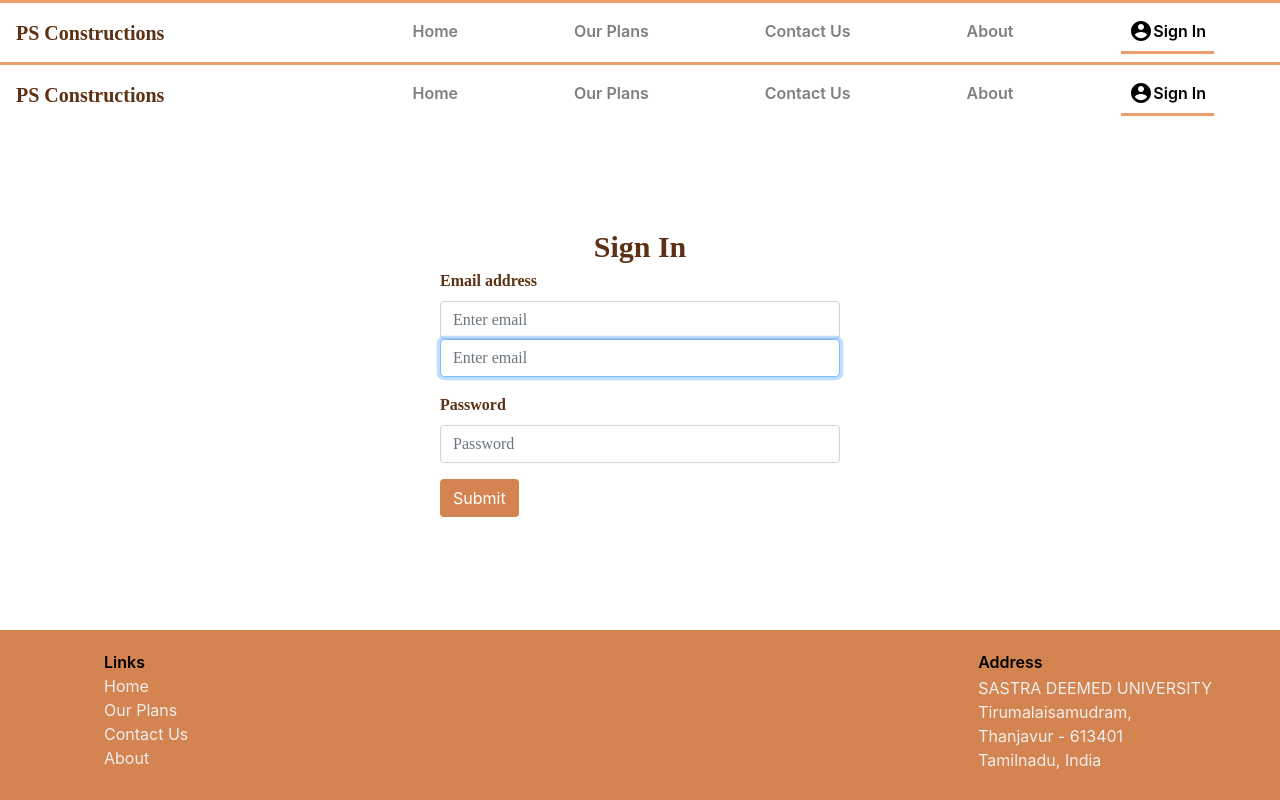
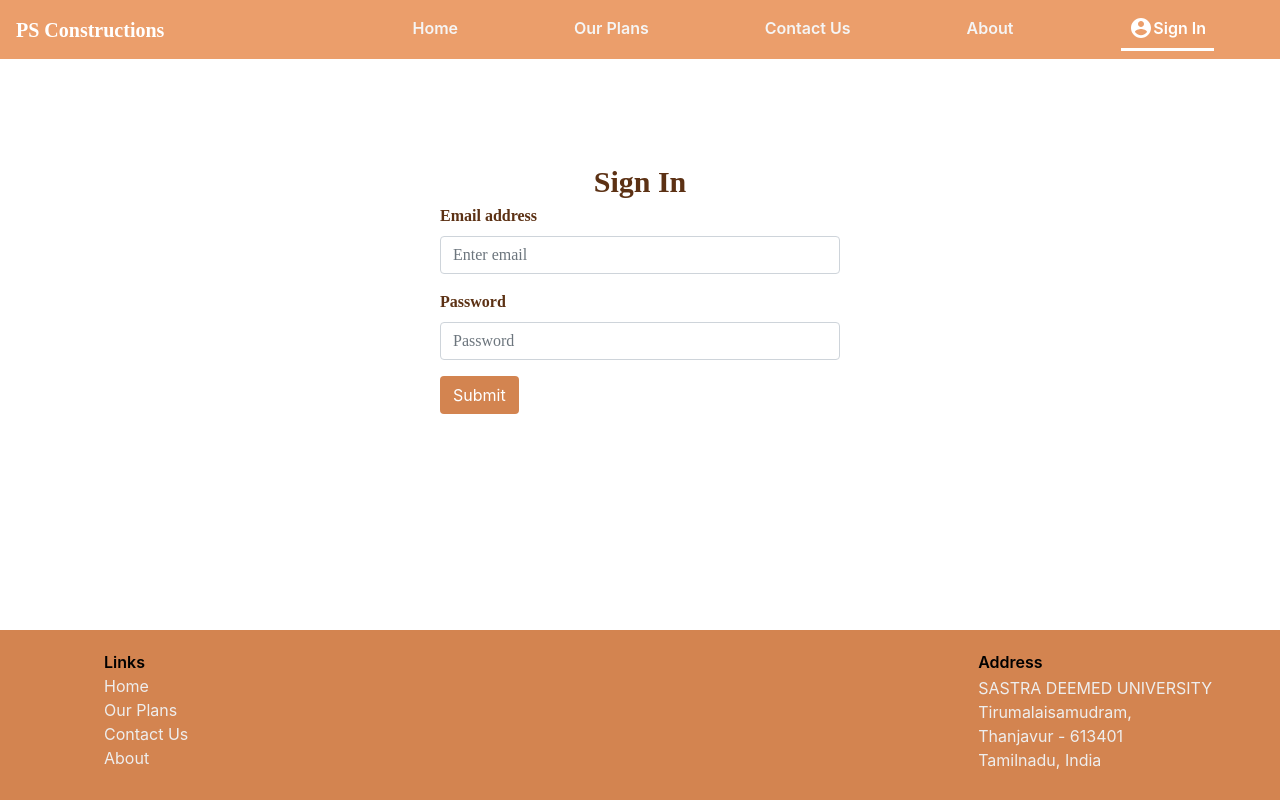
Before and after one commit to ShakthiGanesh/Daksh2K21, a React (Create React App) app in the folder smart-site/: page /signin in a window 1280 px wide. Built offline with nearby package versions, Linux system fonts and the light colour scheme.

Commit message:
Change Header color

```diff
--- a/smart-site/src/components/customer.js
+++ b/smart-site/src/components/customer.js
@@ -3,6 +3,7 @@ import { ProgressCircular, ProgressLinear } from './progress'
 import '../css/customer.css'
 import { CustomerHeader } from './customer-header'
 import ChatBot from 'react-simple-chatbot'
+import { Footer } from './footer'
 
 var temp = null;
 const steps = [
@@ -114,8 +115,7 @@ export function Customer () {
              <ChatBot  floating={true} className="bot-style" headerTitle='Help'  opened={false}
              steps={steps} speechSynthesis={{enable: true }}/>
              </div>
-
-
+            <Footer />
         </div>
 
     )
--- a/smart-site/src/components/signin.js
+++ b/smart-site/src/components/signin.js
@@ -52,15 +52,14 @@ export function SignIn () {
     return(
 
         <React.Fragment>
-        <Header />
+
         <div className="signin">
 
             <div id='signin-header'>Sign In</div>
             <Form onSubmit={handleSubmit}>
                 <Form.Group controlId="formGroupEmail">
                     <Form.Label>Email address</Form.Label>
-                    <Form.Control type="email" placeholder="Enter email" required onChange={e=>setEmail(e.target.value)}/>
-                    <Form.Control type="email" placeholder="Enter email" required autoFocus/>
+                    <Form.Control type="email" placeholder="Enter email" required onChange={e=>setEmail(e.target.value)} autofocus/>
                 </Form.Group>
                 <Form.Group controlId="formGroupPassword">
                     <Form.Label>Password</Form.Label>
--- a/smart-site/src/css/header.css
+++ b/smart-site/src/css/header.css
@@ -1,15 +1,17 @@
 .navbar {
- border-top:3px solid  #EB9E6B;
  font-family: "Ink free";
  font-weight: 600;
+ background-color: #EB9E6B;
 }
 #navbar-brand {
-    color: #5C3114;
+    color: white;
+    font-weight: 700;
 }
 .nav-link {
     font-family: -apple-system, BlinkMacSystemFont, 'Segoe UI', Roboto, Oxygen, Ubuntu, Cantarell, 'Open Sans', 'Helvetica Neue', sans-serif;
     margin: auto auto;
-    border-bottom: 3px solid white;
+    border-bottom: 3px solid #EB9E6B;
+    color: whitesmoke !important;
 }
 @media(min-width: 1199px) {
 .nav-link {
@@ -19,7 +21,7 @@
     display: flex;
 }}
 .nav-link:hover {
-    border-bottom: 3px solid #EB9E6B;
+    border-bottom: 3px solid white;
 }
 .nav {
     margin-right: 0;
@@ -27,6 +29,6 @@
 }
 
 #nav-Link {
-    border-bottom: 3px solid #EB9E6B;
-    color: black;
+    border-bottom: 3px solid  white;
+    color: white !important;
 }
```
